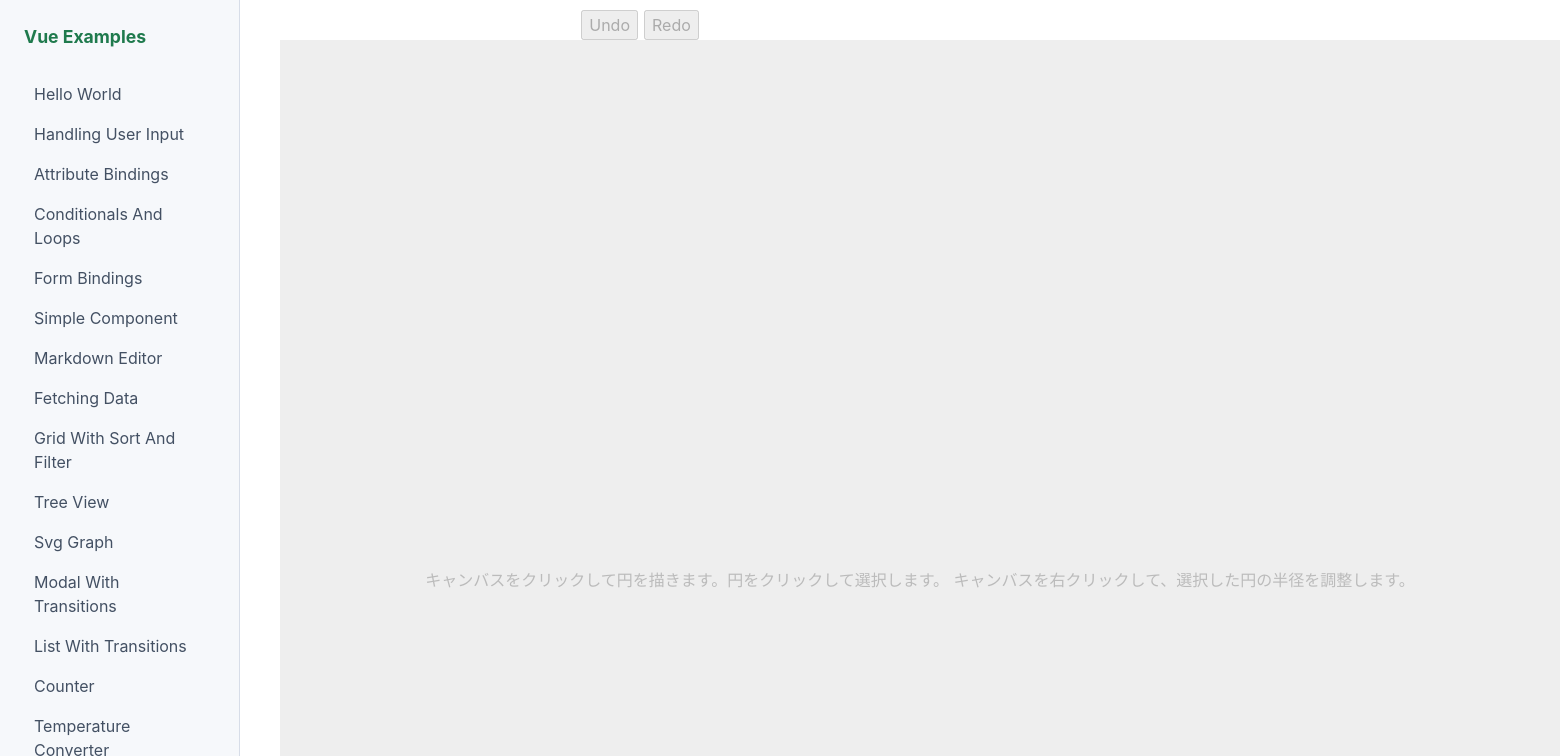
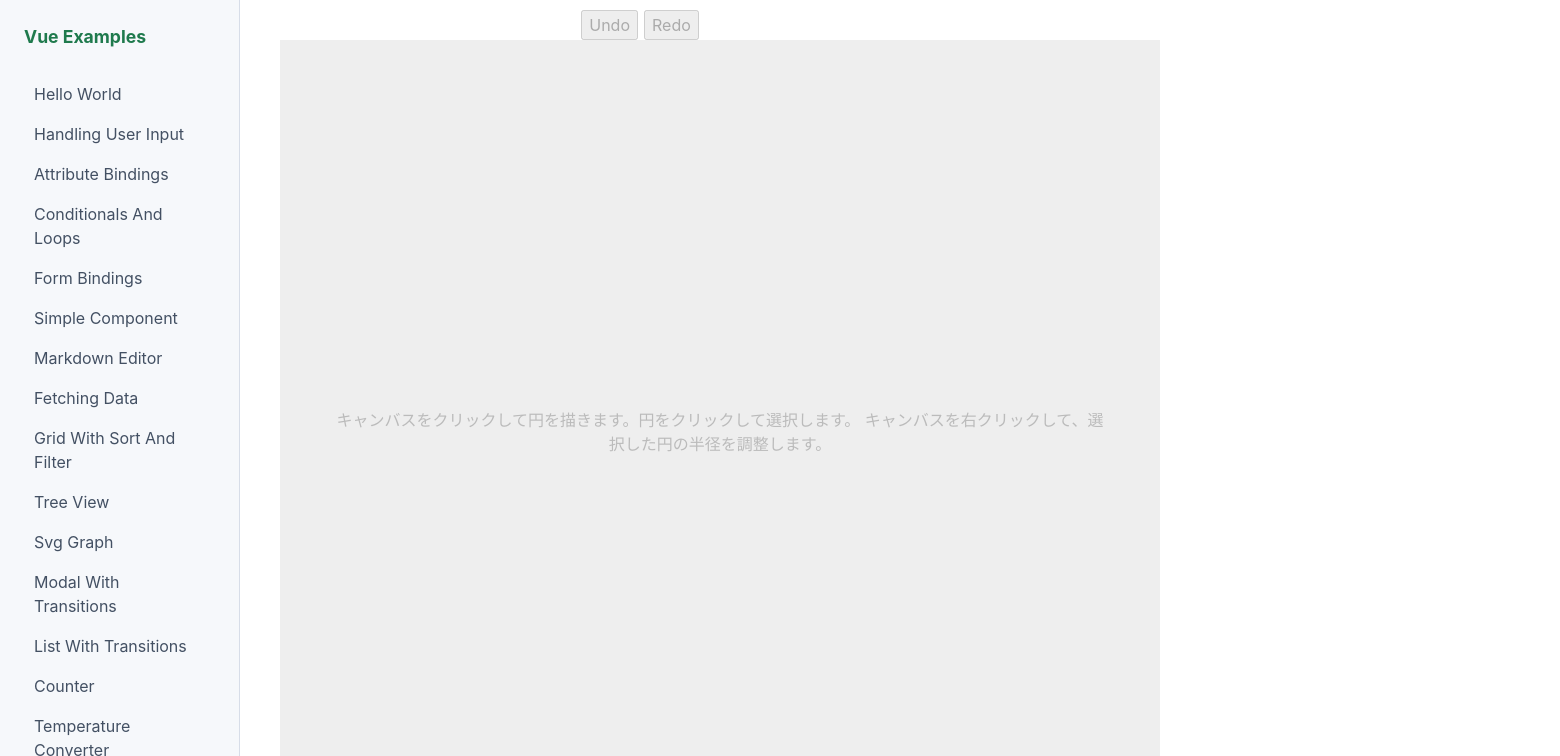
Before and after one commit to tkgakr/vue-examples, a Vue app: page /gui/circle-drawer in a window 1280 px wide. Shown: the top 756 px of the page, 1560 px wide, since content can reach past the window. Built offline with nearby package versions, Linux system fonts and the light colour scheme.

Commit message:
fix: SVGキャンバスのサイズ指定を改善してレイアウトの安定性を向上

```diff
--- a/src/examples/gui/circle-drawer/CircleDrawer.vue
+++ b/src/examples/gui/circle-drawer/CircleDrawer.vue
@@ -122,8 +122,9 @@ body {
 }
 
 svg {
-  width: 100vw;
-  height: 100vw;
+  display: block;
+  width: 100%;
+  aspect-ratio: 1;
   background-color: #eee;
 }
 
```
